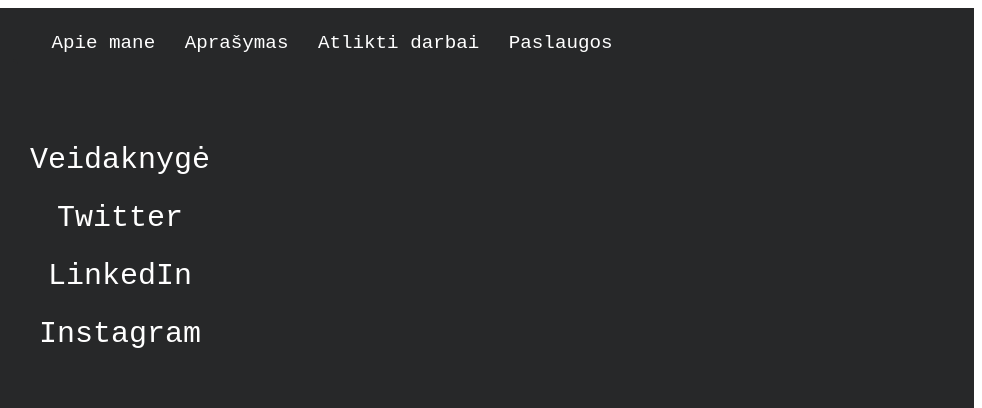
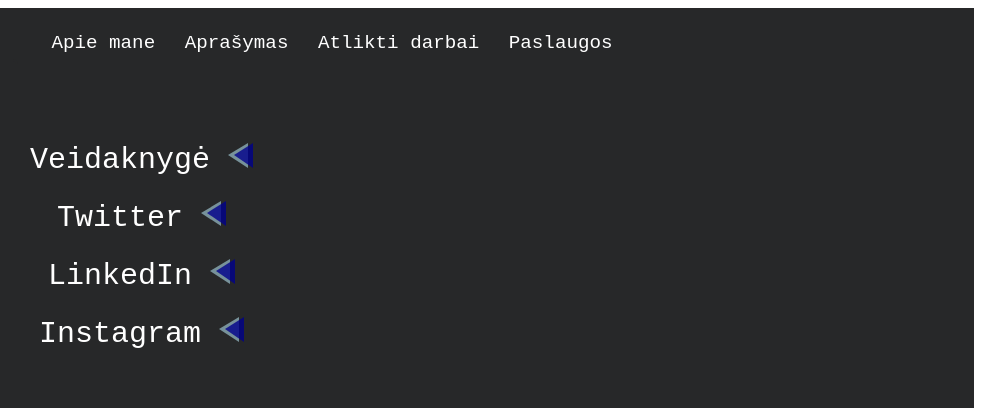
Before and after one commit to 3miliokas/3miliokas.github.io, a plain HTML site: page index.html in a window 1280 px wide. Shown: the top 408 px of the page, 298-1280 px from the left. Drawn offline with Linux system fonts and the light colour scheme.

Commit message:
animacijos su SVG ir CSS

```diff
--- a/index.html
+++ b/index.html
@@ -4,6 +4,7 @@
     <head>
         <link rel="stylesheet" href="style.css">
         <link rel="stylesheet" type="text/css" href="print.css">
+        <link rel="stylesheet" type="text/css" href="svg.css">
         <!-- Soc. tinklų ikonų biblioteka -->
         <link rel="stylesheet" href="https://cdnjs.cloudflare.com/ajax/libs/font-awesome/4.7.0/css/font-awesome.min.css">
         <meta charset="UTF-8">
@@ -25,10 +26,58 @@
                 <img src="foto/as.JPG" alt="Nuotrauka nerasta" width="240" height="320">
             </div>
             <div class="soc-tinklai">
-                <a href="https://www.facebook.com" class="facebook" target="_blank">Veidaknygė</a>
-                <a href="https://twitter.com" class="twitter-icon" target="_blank">Twitter</a>
-                <a href="https://www.linkedin.com/in/emilis-rasiulis-09b099247/" class="linkedin" target="_blank">LinkedIn</a>
-                <a href="https://www.instagram.com/" class="instagram" target="_blank">Instagram</a>
+                <a href="https://www.facebook.com" class="facebook" target="_blank">Veidaknygė
+                    <svg width="35" height="25" viewBox="0 0 35 25" fill="none">
+                        <g id="trikampis">
+                            <g id="sviesus">
+                                <polygon id="sviesus1" opacity="0.6" points="0,12 20,0 20,25 0,12" ></polygon>
+                            </g>
+                            <g id="tamsus">
+                                <polygon id="tamsus1" opacity="0.8" points="6,12 25,0 25,25 6,12" ></polygon>
+                                <polygon id="tamsus2" opacity="0.8" points="0,12 20,0 20,25 0,12" ></polygon>
+                            </g>
+                        </g>
+                    </svg>
+                </a>
+                <a href="https://twitter.com" class="twitter-icon" target="_blank">Twitter
+                    <svg width="35" height="25" viewBox="0 0 35 25" fill="none">
+                        <g id="trikampis">
+                            <g id="sviesus">
+                                <polygon id="sviesus1" opacity="0.6" points="0,12 20,0 20,25 0,12" ></polygon>
+                            </g>
+                            <g id="tamsus">
+                                <polygon id="tamsus1" opacity="0.8" points="6,12 25,0 25,25 6,12" ></polygon>
+                                <polygon id="tamsus2" opacity="0.8" points="0,12 20,0 20,25 0,12" ></polygon>
+                            </g>
+                        </g>
+                    </svg>
+                </a>
+                <a href="https://www.linkedin.com/in/emilis-rasiulis-09b099247/" class="linkedin" target="_blank">LinkedIn
+                    <svg width="35" height="25" viewBox="0 0 35 25" fill="none">
+                        <g id="trikampis">
+                            <g id="sviesus">
+                                <polygon id="sviesus1" opacity="0.6" points="0,12 20,0 20,25 0,12" ></polygon>
+                            </g>
+                            <g id="tamsus">
+                                <polygon id="tamsus1" opacity="0.8" points="6,12 25,0 25,25 6,12" ></polygon>
+                                <polygon id="tamsus2" opacity="0.8" points="0,12 20,0 20,25 0,12" ></polygon>
+                            </g>
+                        </g>
+                    </svg>
+                </a>
+                <a href="https://www.instagram.com/" class="instagram" target="_blank">Instagram
+                    <svg width="35" height="25" viewBox="0 0 35 25" fill="none">
+                        <g id="trikampis">
+                            <g id="sviesus">
+                                <polygon id="sviesus1" opacity="0.6" points="0,12 20,0 20,25 0,12" ></polygon>
+                            </g>
+                            <g id="tamsus">
+                                <polygon id="tamsus1" opacity="0.8" points="6,12 25,0 25,25 6,12" ></polygon>
+                                <polygon id="tamsus2" opacity="0.8" points="0,12 20,0 20,25 0,12" ></polygon>
+                            </g>
+                        </g>
+                    </svg>
+                </a>
             </div>
         </header>
 
--- /dev/null
+++ b/svg.css
@@ -0,0 +1,25 @@
+svg{
+    cursor: poiner;
+}
+#sviesus{
+    fill:lightblue;
+}
+#tamsus{
+    fill:darkblue;
+}
+#sviesus1, #tamsus1, #tamsus2{
+    transition: all 1s ease;
+}
+#tamsus2{
+    transform: translateX(-100%);
+}
+a:hover #sviesus1{
+    transform: translateX(20%);
+}
+a:hover #tamsus1{
+    transform: translateX(40%);
+    opacity: 0;
+}
+a:hover #tamsus2{
+    transform: translateX(0%);
+}
```
